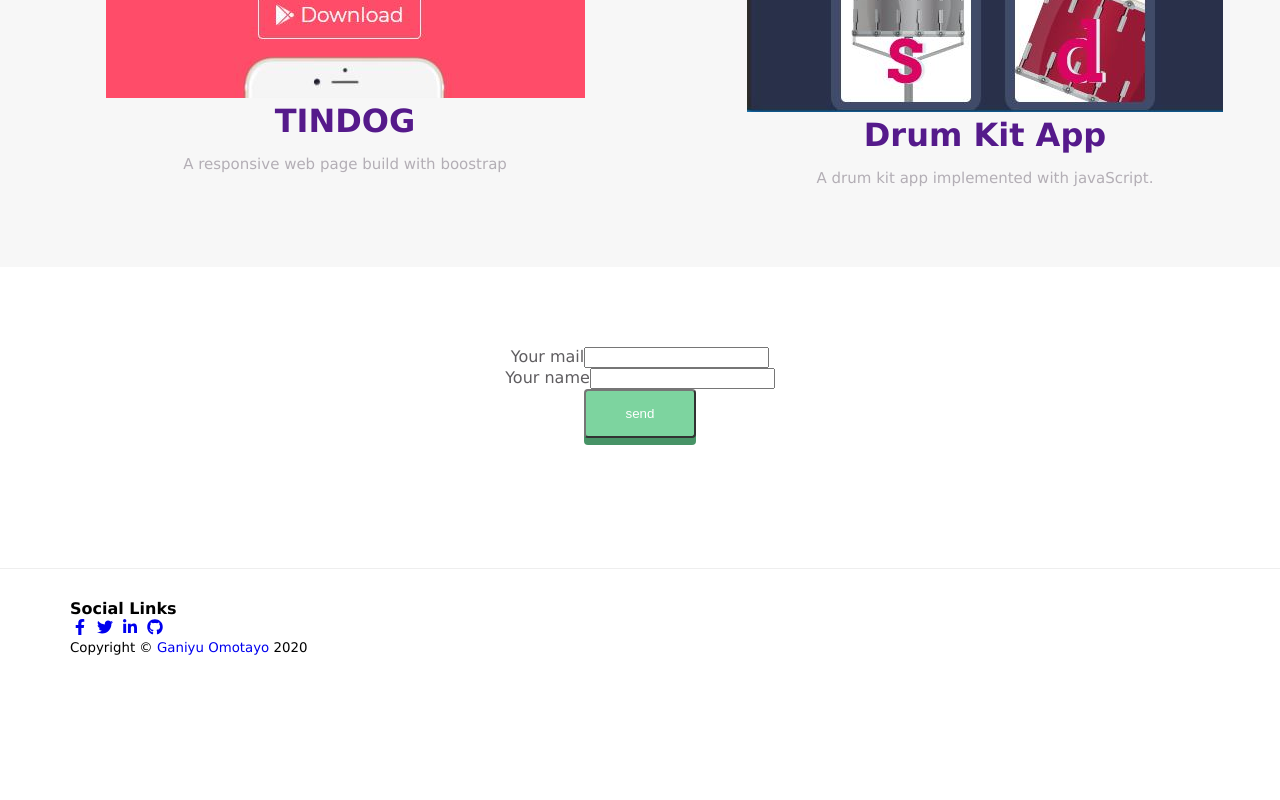
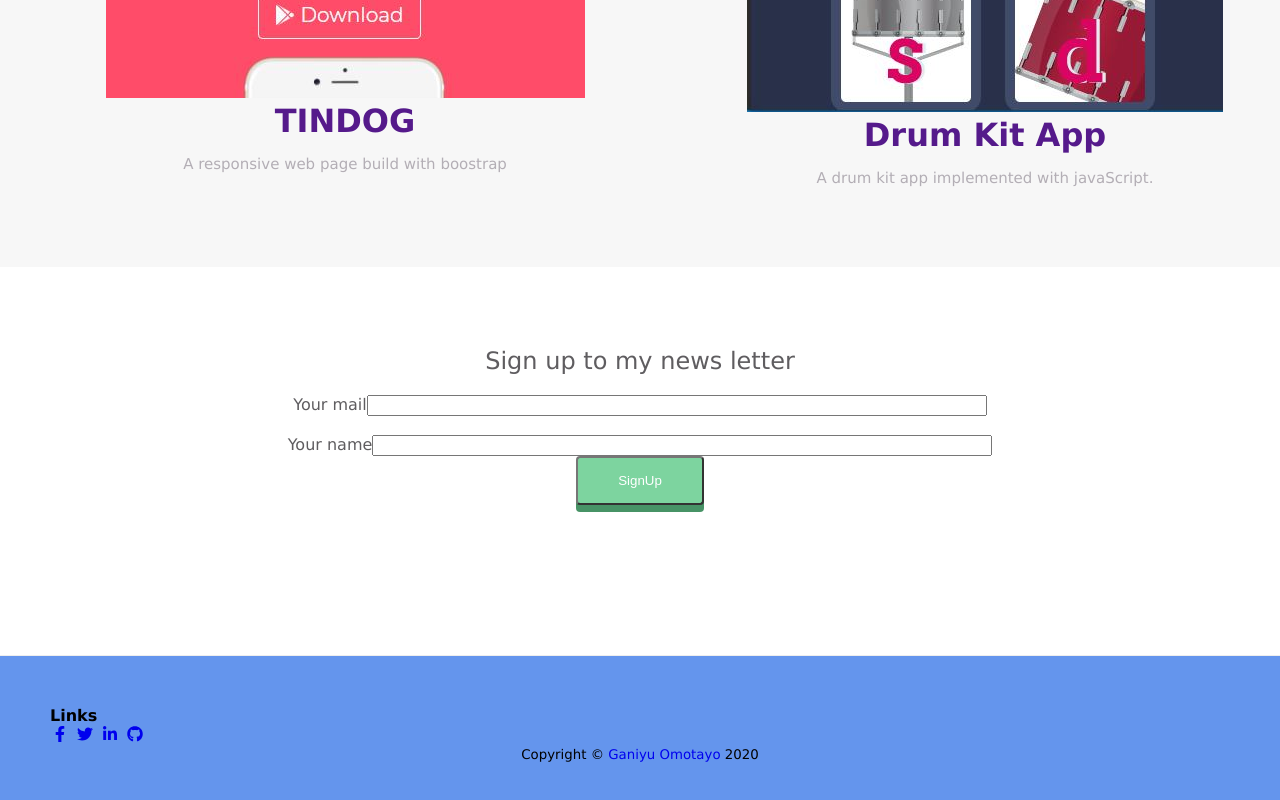
Before and after one commit to Tdaycode/portfolio, a plain HTML site: page index.html in a window 1280 px wide. Shown: the part 1814-2614 px from the top of the page. Before the commit the page ends 2490 px from the top, so only its background shows below. Drawn offline with Linux system fonts and the light colour scheme.

Commit message:
added the about file

```diff
--- a/index.html
+++ b/index.html
@@ -23,7 +23,7 @@
             <span class="fa fa-bars menu-icon"></span>
             <div class="header-right">
                 <a href="about.html">About Me</a>
-                <a href="#">Projects</a>
+                <a href="#projects">Projects</a>
                 <a href="#" class="login">Blog</a>
             </div>
         </div>
@@ -37,7 +37,7 @@
 
         </div>
     </div>
-    <div class="project-wrapper ">
+    <div class="project-wrapper " id="projects">
         <div class=" ">
             <div class="heading ">
                 <h1>Few Projects done</h1>
@@ -78,24 +78,26 @@
     <div class="message-wrapper ">
         <div class=" ">
             <div class="heading ">
+                <h2>Sign up to my news letter</h2>
                 <form name="contact" action="POST" data-netlify="true">
 
-                    <p> <label for="mail">Your mail</label><input type="email" name="email">
+                    <p> <label for="mail">Your mail</label><input height="20px" type="email" name="email">
                     </p>
-                    <p> <label for="name">Your name</label><input type="text" name="name">
+                    <br>
+                    <p> <label for="name">Your name</label><input height="20px" type="text" name="name">
                     </p>
 
-                    <p> <button class="btn message" type="submit">send</button></p>
+                    <p> <button class="btn message" type="submit">SignUp</button></p>
                 </form>
             </div>
 
         </div>
     </div>
     <footer>
-        <div class="container ">
+        <div class="social-icons ">
 
             <!-- Footer Social Icons-->
-            <h4 class="text-uppercase mb-4 ">Social Links</h4>
+            <h4 class="text-uppercase mb-4 "> Links</h4>
             <a class=" " href="#! "><i class="fab fa-fw fa-facebook-f "></i></a>
             <a class="" href="https://www.twitter.com/tdaycode "><i class="fab fa-fw fa-twitter "></i></a>
             <a class=" " href="http://www.linkedin.com/in/ganiyu-omotayo-46a7b91b4 "><i class="fab fa-fw fa-linkedin-in "></i></a>
--- a/styles.css
+++ b/styles.css
@@ -39,7 +39,7 @@ a {
 
 .top-wrapper {
     padding: 180px 0 100px 0;
-    background-image: url(images/id.jpg);
+    background-image: url(images/bg.jpg);
     background-size: cover;
     color: white;
     text-align: center;
@@ -137,6 +137,15 @@ header {
     font-weight: normal;
 }
 
+form {
+    padding: 20px;
+}
+
+input {
+    width: 50%;
+    pad: 10px;
+}
+
 .project-container {
     display: flex;
     flex-direction: row;
@@ -200,3 +209,17 @@ footer {
     padding: 21px 0;
     display: block;
 }
+
+footer {
+    display: flex;
+    flex-direction: column;
+    padding: 50px;
+    justify-content: center;
+    background-color: cornflowerblue;
+}
+
+.social-links {
+    display: inline-block;
+    text-align: center;
+    margin-left: 40%;
+}
```
Also changed, not shown: images/bg.jpg (added).
